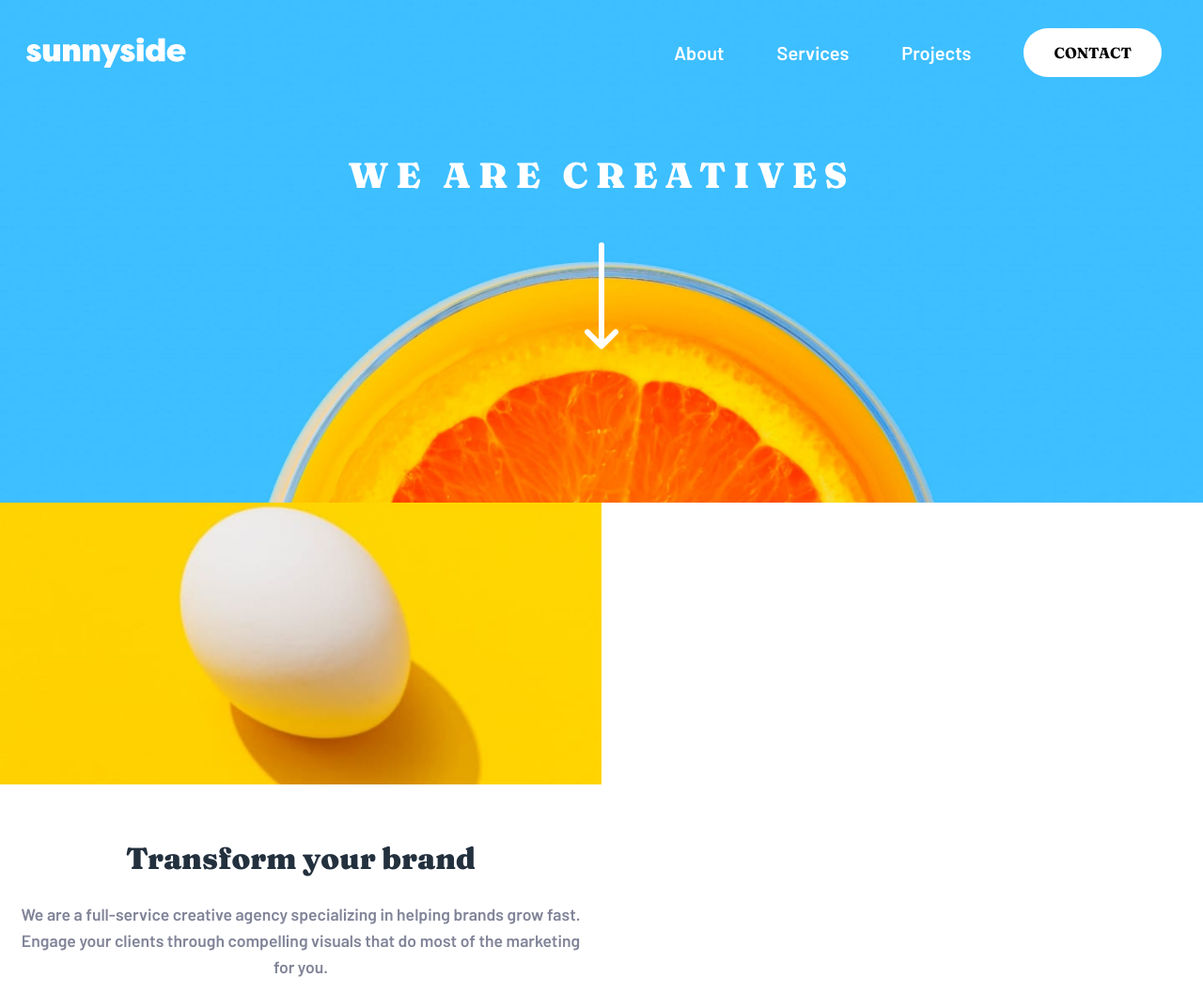
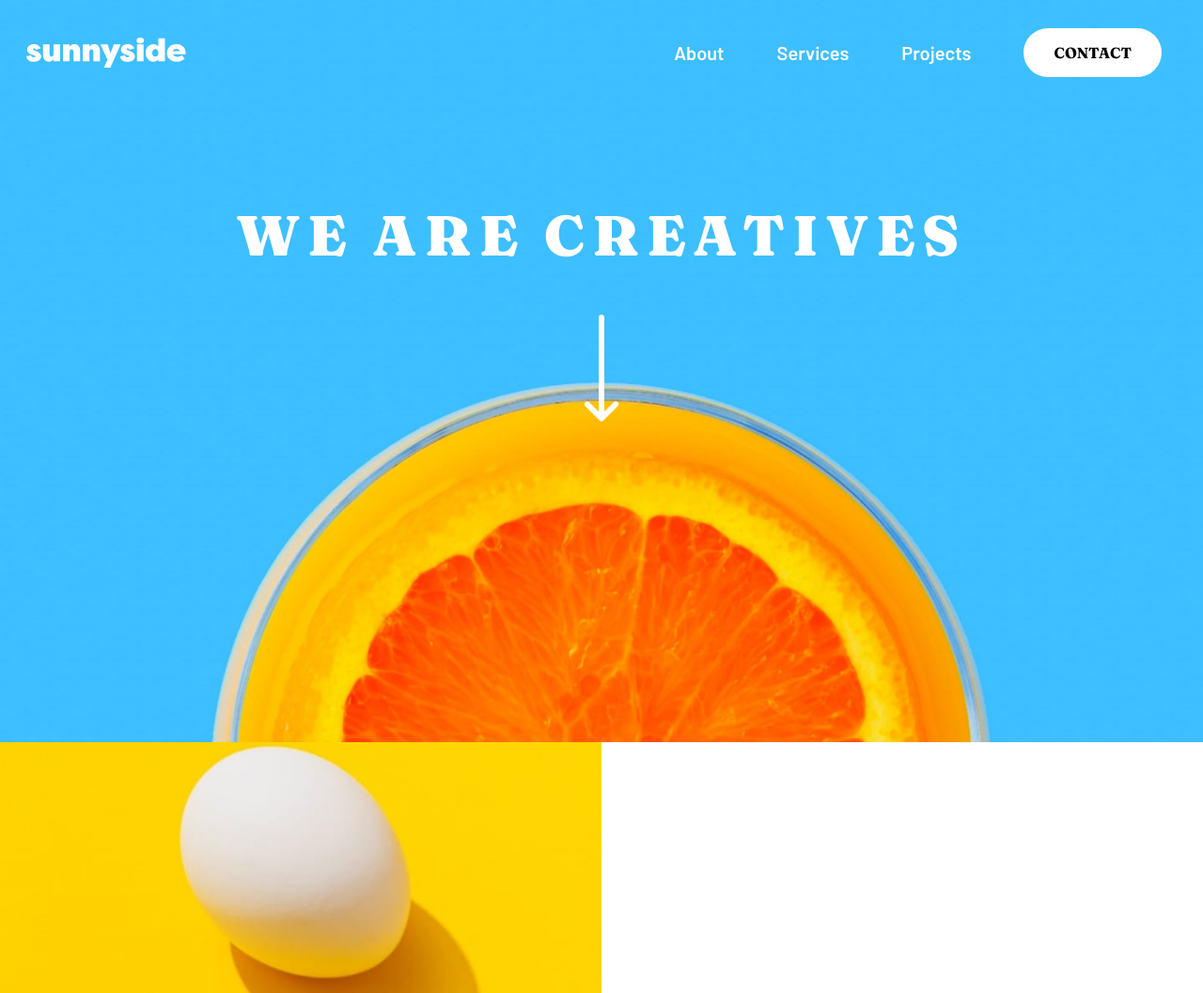
Before and after one commit to atinybeardedman/sunnyside-landing-page, a website: page dist/index.html in a window 1280 px wide. Shown: the top 1057 px of the page at 94% size. Drawn offline with Linux system fonts and the light colour scheme.

Commit message:
fix: hero section

```diff
--- a/src/stylesheets/section.scss
+++ b/src/stylesheets/section.scss
@@ -8,6 +8,10 @@
     flex-direction: column;
     color: white;
 
+    @media screen and (min-width: 768px) {
+        min-height: 790px;
+    }
+
     .hero__title {
         @extend .text-title;
         font-size: 38px;
@@ -16,5 +20,10 @@
         letter-spacing: 0.5rem;
         margin-bottom: 3rem;
         margin-top: 0;
+        @media screen and (min-width: 768px) {
+            font-size: 60px;
+            margin-top: -8rem;
+            margin-bottom: 3rem;
+        }
     }
 }
```
Also changed, not shown: dist/style.css, 1 other file.
